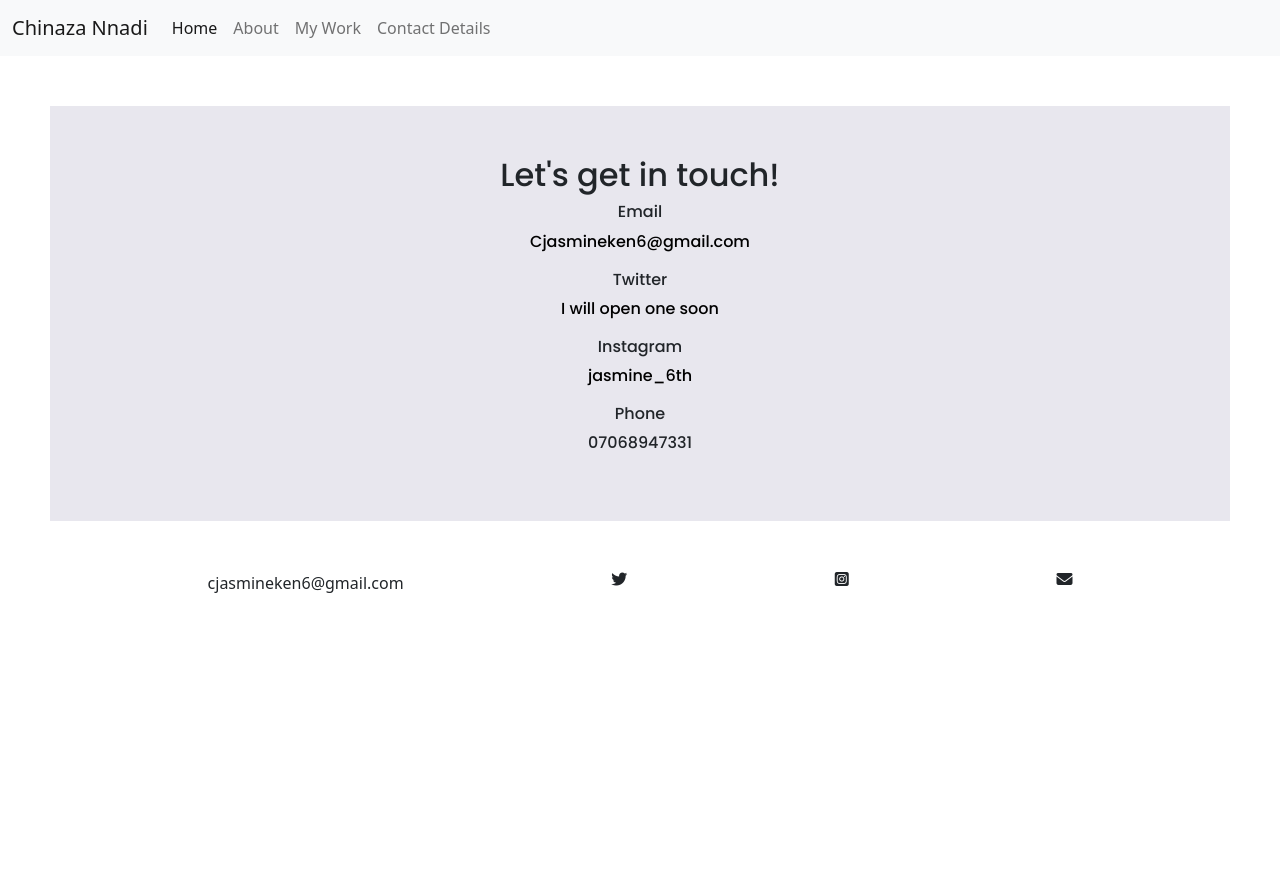
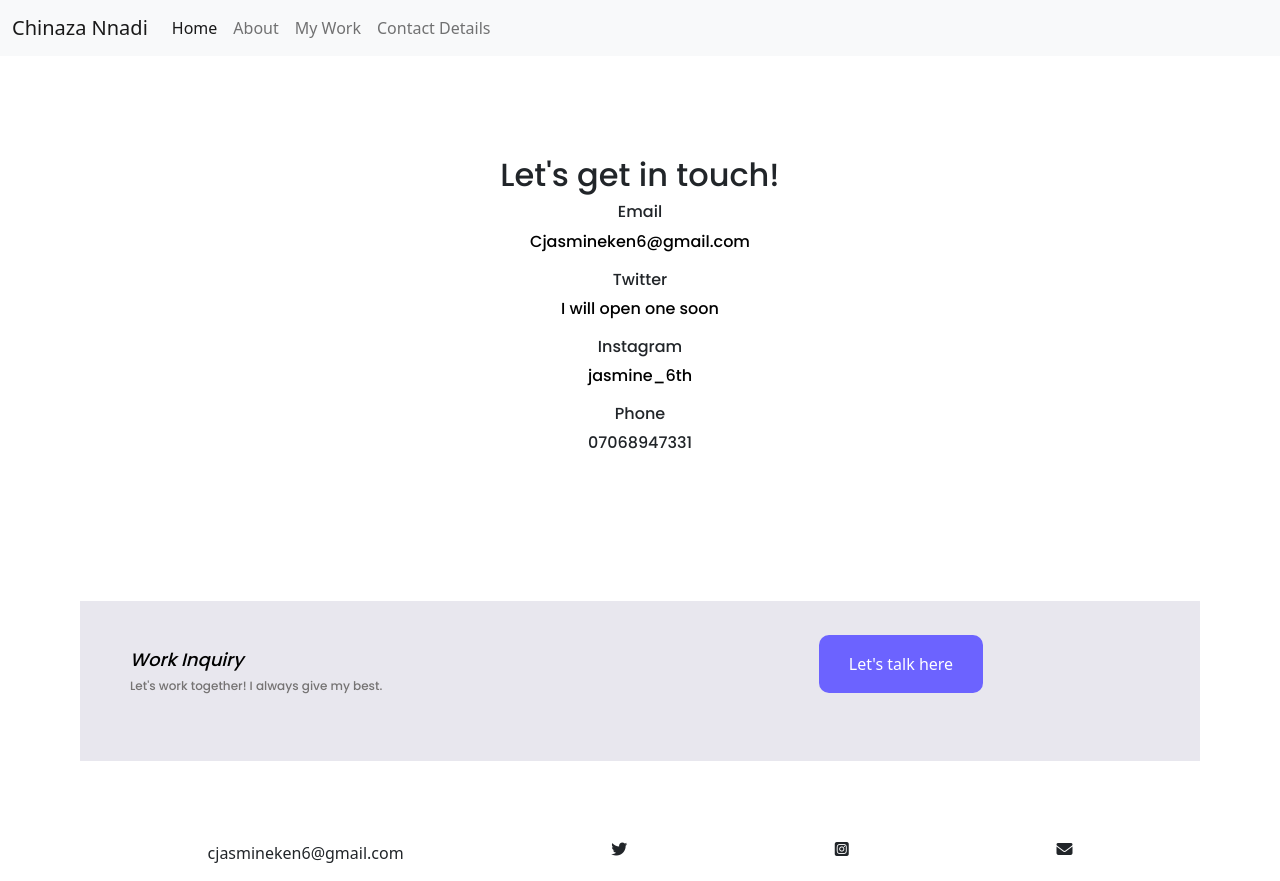
Before and after one commit to chinazaaa-6th/Portfolio, a plain HTML site: page contact.html in a window 1280 px wide. Before the commit the page ends 800 px from the top, so only its background shows below. Drawn offline with nearby package versions, Linux system fonts and the light colour scheme; a web font is replaced by a local one.

Commit message:
updated contact page

```diff
--- a/contact.html
+++ b/contact.html
@@ -65,13 +65,33 @@
     <div class="container-contact">
       <h2>Let's get in touch!</h2>
       <h6>Email</h6>
-    <p><a href="mailto:cjasmineken6@gmail.com" class="conlink">Cjasmineken6@gmail.com</a></p>
+      <p>
+        <a href="mailto:cjasmineken6@gmail.com" class="conlink"
+          >Cjasmineken6@gmail.com</a
+        >
+      </p>
       <h6>Twitter</h6>
       <p><a href="#" class="conlink">I will open one soon</a></p>
       <h6>Instagram</h6>
       <p><a href="#" class="conlink">jasmine_6th</a></p>
       <h6>Phone</h6>
       <p>07068947331</p>
+    </div>
+    <div class="bottom">
+      <div class="row">
+        <div class="col-md-6">
+          <h2>Work Inquiry</h2>
+          <p>Let's work together! I always give my best.</p>
+        </div>
+        <div class="col-md-6">
+          <a
+            href="mailto:cjasmineken6@gmail.com"
+            id="link"
+            class="talk-link mt-5"
+            >Let's talk here</a
+          >
+        </div>
+      </div>
     </div>
     <footer>
       <p>cjasmineken6@gmail.com</p>
--- a/css/style.css
+++ b/css/style.css
@@ -137,7 +137,6 @@
 .container-contact {
   text-align: var(--text-align);
   margin: 50px;
-  background-color: #e8e7ee;
   padding: 50px;
   font-family: "Poppins", sans-serif;
 }
```
Lines whose indentation alone changed are shown as unchanged.
